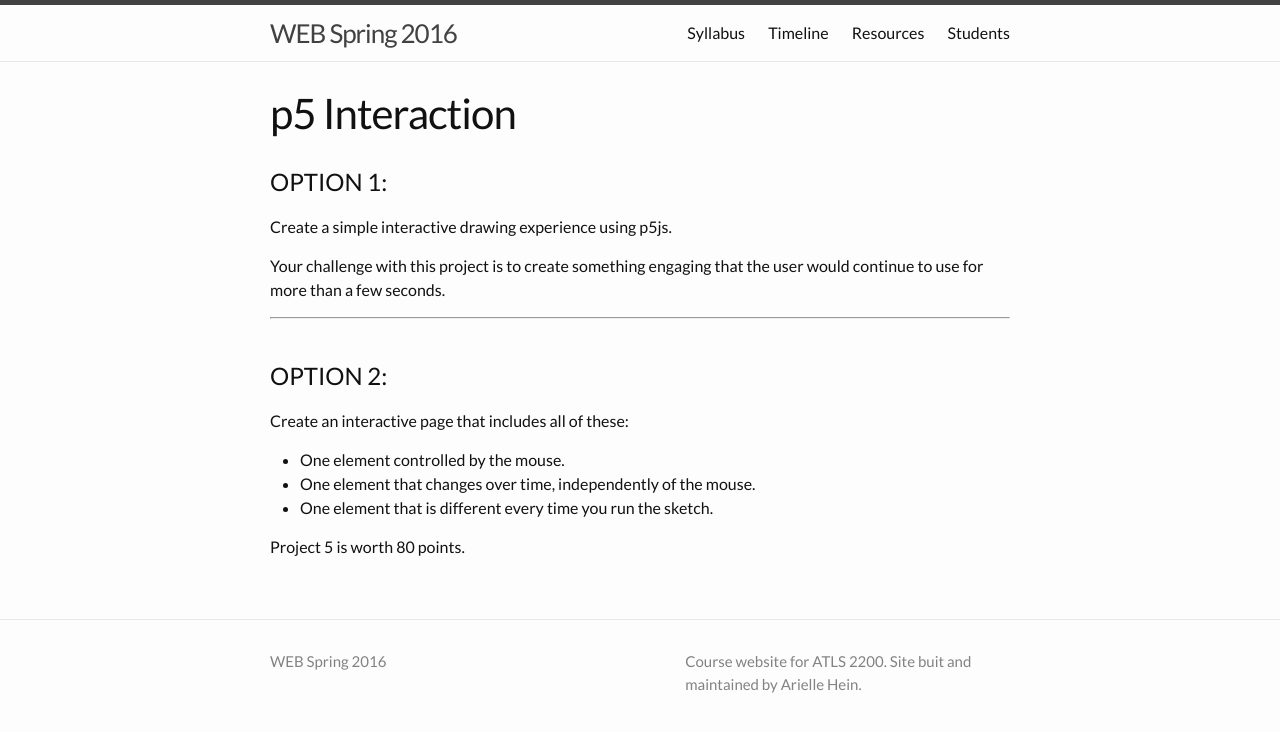
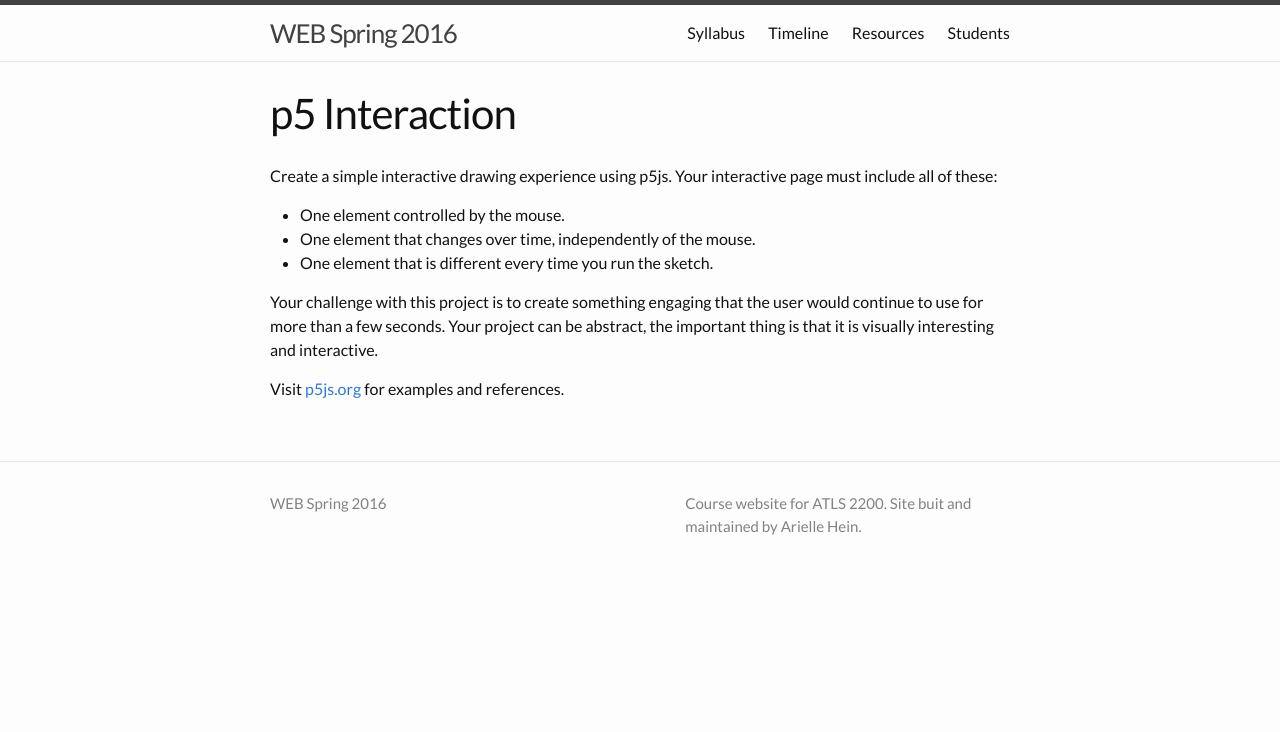
Before and after one commit to coloringchaos/web-spring-16, a Jekyll site: the page built from assignments/project-5.md, in a window 1280 px wide. Shown: the top 732 px of the page. Built offline with Jekyll 4.4.1, drawn with Linux system fonts in a browser that asks for light colours.

Commit message:
updating p5

```diff
--- a/assignments/project-5.md
+++ b/assignments/project-5.md
@@ -4,23 +4,12 @@ title: p5 Interaction
 permalink: /project-5/
 ---
 
-# OPTION 1:
-Create a simple interactive drawing experience using p5js.
-
-Your challenge with this project is to create something engaging that the user would continue to use for more than a few seconds.
-
-____
-
-<br>
-
-# OPTION 2:
-Create an interactive page that includes all of these:
+Create a simple interactive drawing experience using p5js. Your interactive page must include all of these:
 
 + One element controlled by the mouse.
 + One element that changes over time, independently of the mouse.
 + One element that is different every time you run the sketch.
 
-Project 5 is worth 80 points.
+Your challenge with this project is to create something engaging that the user would continue to use for more than a few seconds. Your project can be abstract, the important thing is that it is visually interesting and interactive.
 
-
-<!-- An additional challenge with this assignment is to combine options 1 and 2! -->
+Visit [p5js.org](http://p5js.org/) for examples and references.
```
